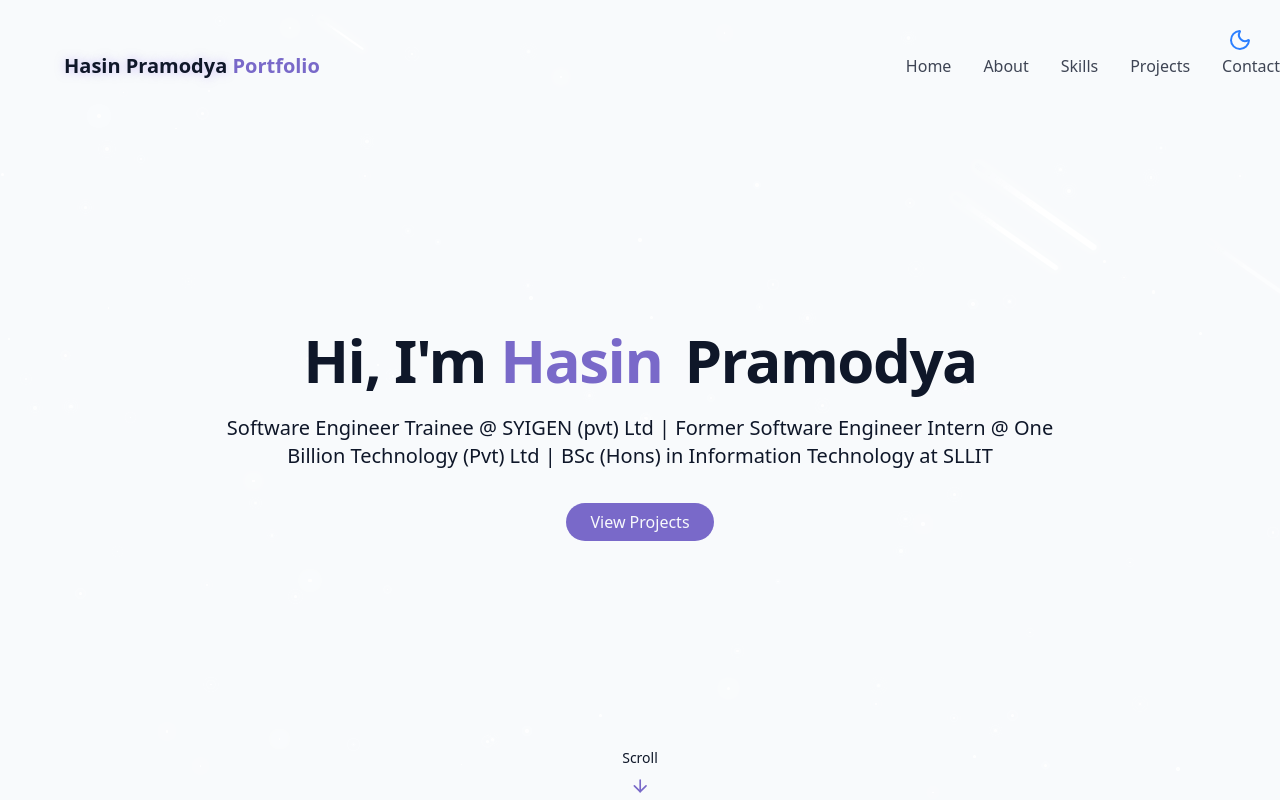
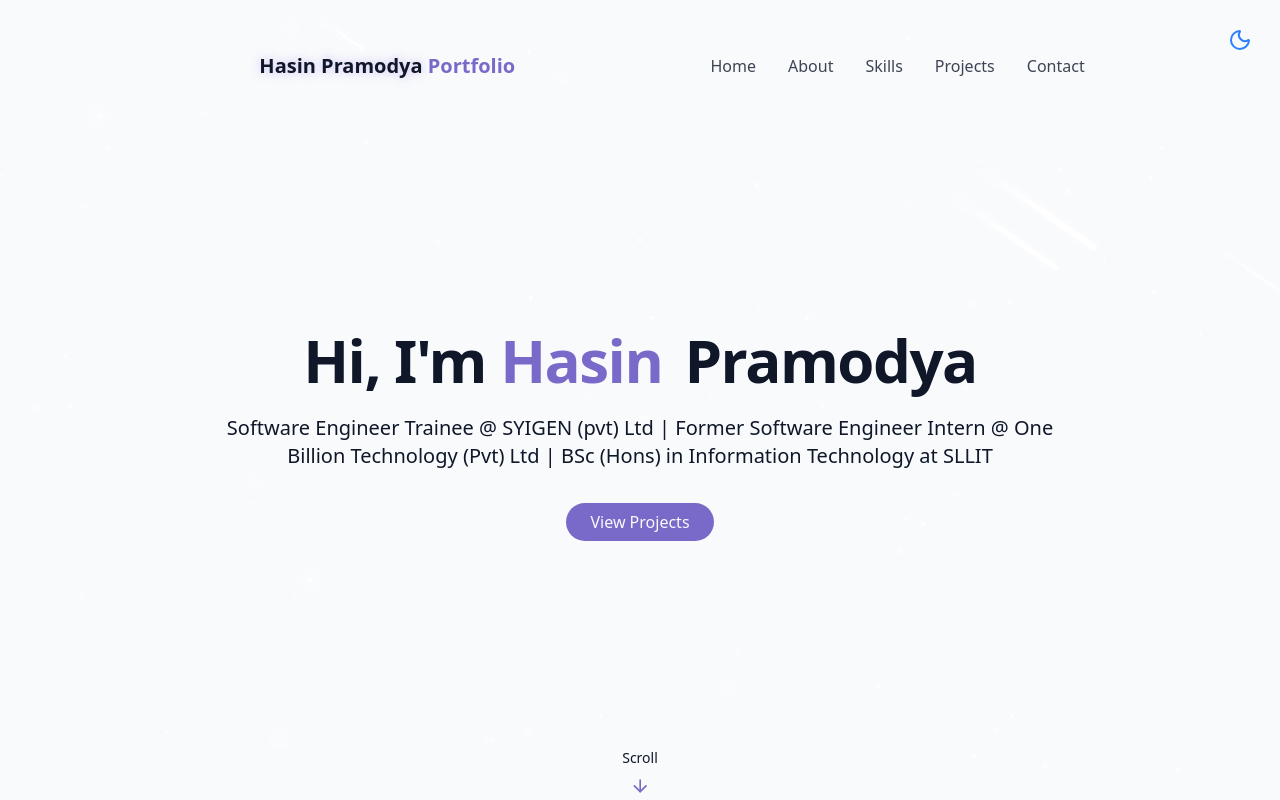
Before and after one commit to HasinPramodya/Personal-Portfolio, a React (Vite) app: page / in a window 1280 px wide. Shown: the top 800 px of the page. Built offline with nearby package versions, Linux system fonts and the light colour scheme.

Commit message:
fix : update NavBar component for proper navigation ali9gnment

```diff
--- a/src/components/Navbar.jsx
+++ b/src/components/Navbar.jsx
@@ -28,7 +28,7 @@
     return(
         <>
          <nav className={cn("fixed w-full z-40 transition-all duration-300",isScrolled ? "py-3 bg-background/80 backdrop-blur-md shadow-xs" : "py-5")}>
-             <div className="container flex items-center justify-between">
+             <div className="container  flex items-center justify-evenly">
                  <a className="text-xl font-bold text-primary flex items-center" href="#hero">
                      <span className={"relative z-10"}>
                          <span className={"text-glow text-foreground"}>Hasin Pramodya</span>{" "}Portfolio
```
